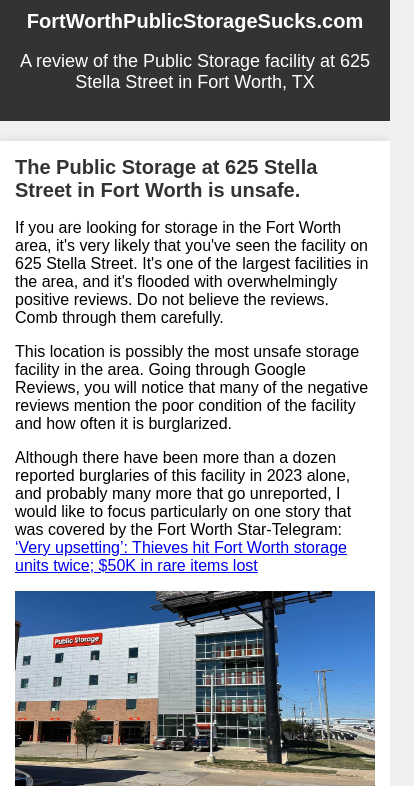
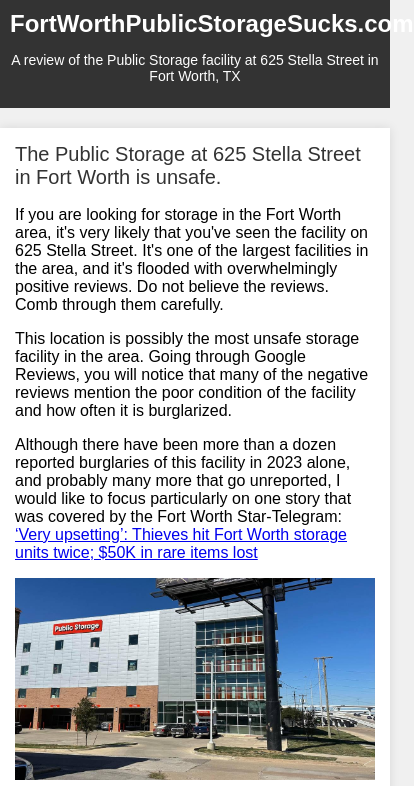
Before and after one commit to fortworthpublicstoragesucks/fortworthpublicstoragesucks, a plain HTML site: page index.html in a window 390 px wide. Shown: the top 786 px of the page, 414 px wide, since content can reach past the window. Drawn offline with Linux system fonts and the light colour scheme.

Commit message:
Update style.css

```diff
--- a/style.css
+++ b/style.css
@@ -32,6 +32,7 @@ main {
 
 h2 {
     font-size: 24px;
+    font-weight: normal;
     margin-top: 0;
     color: #333;
 }
@@ -77,11 +78,11 @@ footer {
     }
 
     header h1 {
-        font-size: 20px;
+        font-size: 24px;
     }
 
     header p {
-        font-size: 18px;
+        font-size: 14px;
     }
 
     main {
@@ -105,7 +106,6 @@ footer {
     }
 
     footer {
-        font-size: 12px;
         padding: 5px;
     }
 }
```
